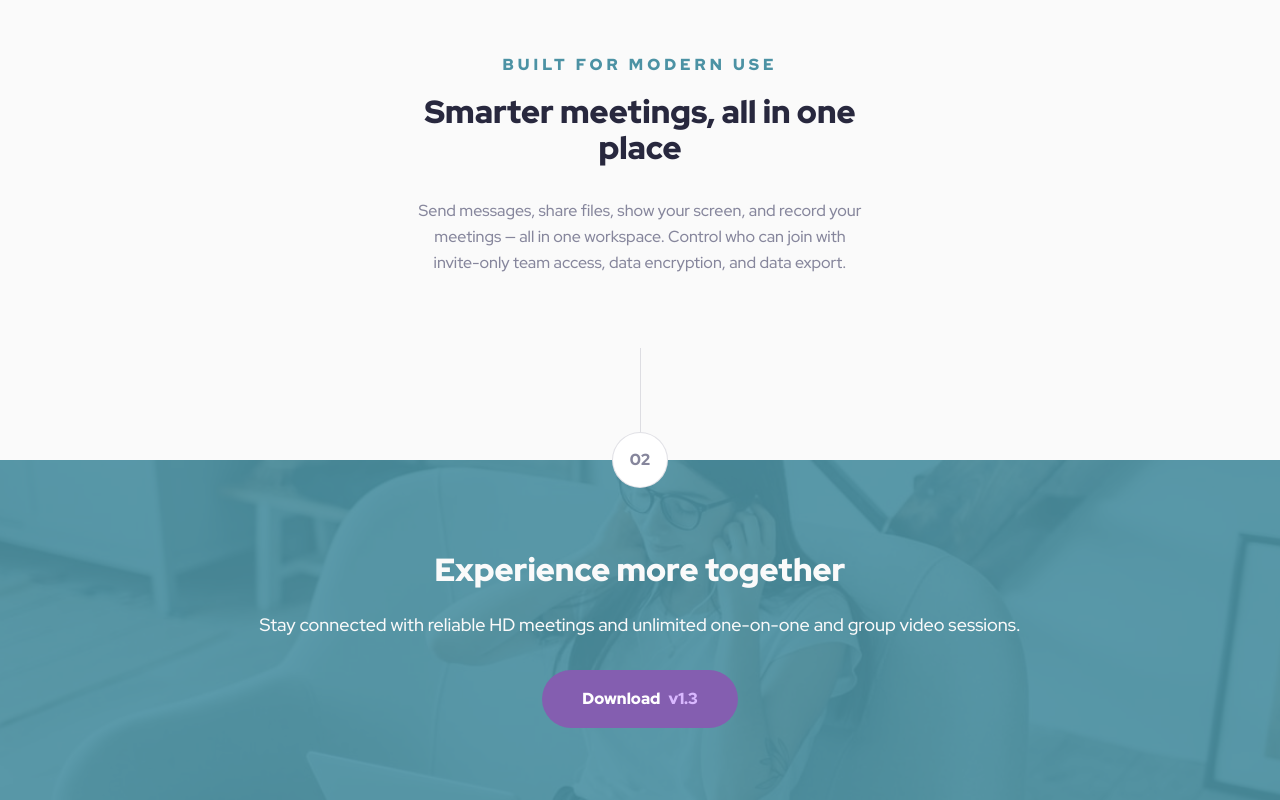
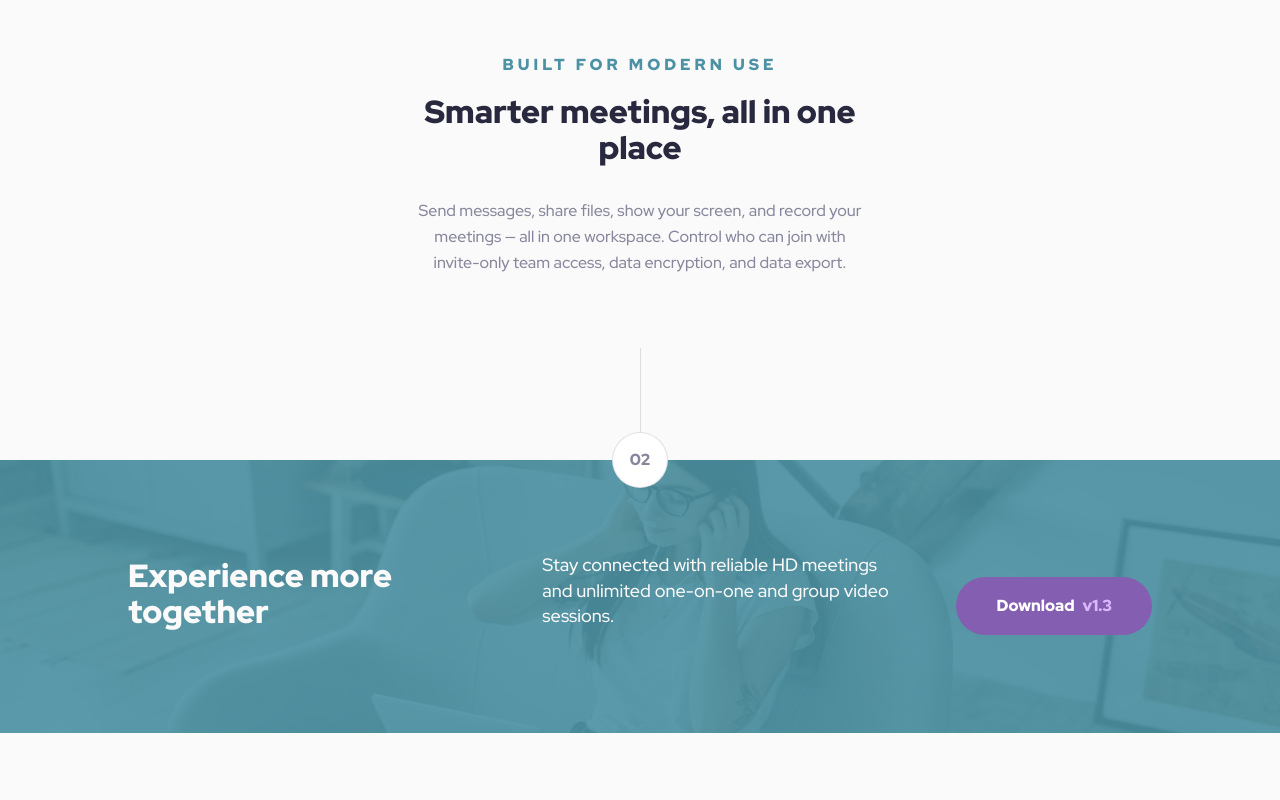
Before and after one commit to solracss/fem-meet-landing-page, a website built with Vite: page src/index.html in a window 1280 px wide. Shown: the part 1043-1843 px from the top of the page. After the commit the page ends 1776 px from the top, so only its background shows below. Built offline with nearby package versions, Linux system fonts and the light colour scheme.

Commit message:
change element display order on footer for large screen

```diff
--- a/src/index.html
+++ b/src/index.html
@@ -65,10 +65,12 @@
         <div class="circle-counter">
             <p>02</p>
         </div>
-        <h2 class="footer-heading">Experience more together</h2>
-        <p class="footer-para">Stay connected with reliable HD meetings and unlimited one-on-one and group video
-            sessions.</p>
-        <a href="#" class="btn btn-violet btn-lr">Download <span class="clr-secondary-200">v1.3</span></a>
+        <div class="footer-wrapper">
+            <h2 class="footer-heading">Experience more together</h2>
+            <p class="footer-para">Stay connected with reliable HD meetings and unlimited one-on-one and group video
+                sessions.</p>
+            <a href="#" class="btn btn-violet btn-lr">Download <span class="clr-secondary-200">v1.3</span></a>
+        </div>
     </footer>
 </body>
 
--- a/src/sass/_layout.scss
+++ b/src/sass/_layout.scss
@@ -180,6 +180,7 @@ body {
 
 	@include media(medium) {
 		margin-top: remSize(192px);
+		padding-inline: 6rem;
 		background: center top / cover no-repeat url("/img/tablet/image-footer.jpg");
 	}
 
@@ -187,6 +188,15 @@ body {
 		margin-top: remSize(184px);
 		background: center top / cover no-repeat
 			url("/img/desktop/image-footer.jpg");
+
+		&-wrapper {
+			max-width: remSize(1110px);
+			margin-inline: auto;
+			display: flex;
+			align-items: center;
+			text-align: left;
+			justify-content: space-around;
+		}
 	}
 
 	&-heading {
@@ -194,12 +204,20 @@ body {
 		font-size: $fs-32;
 		font-weight: $fw-bold;
 		line-height: 1.125;
+
+		@include media(large) {
+			max-width: remSize(350px);
+		}
 	}
 
 	&-para {
 		margin-bottom: 2rem;
 		font-size: $fs-18;
 		line-height: 1.44;
+
+		@include media(large) {
+			max-width: remSize(350px);
+		}
 	}
 
 	.circle-counter {
```
